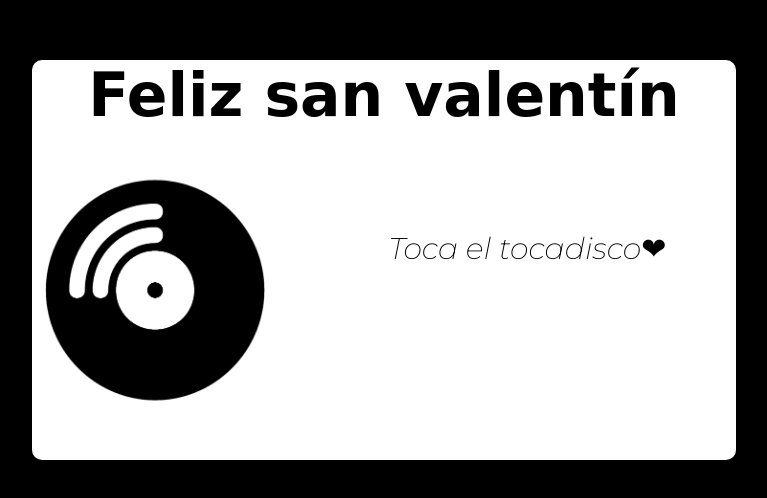
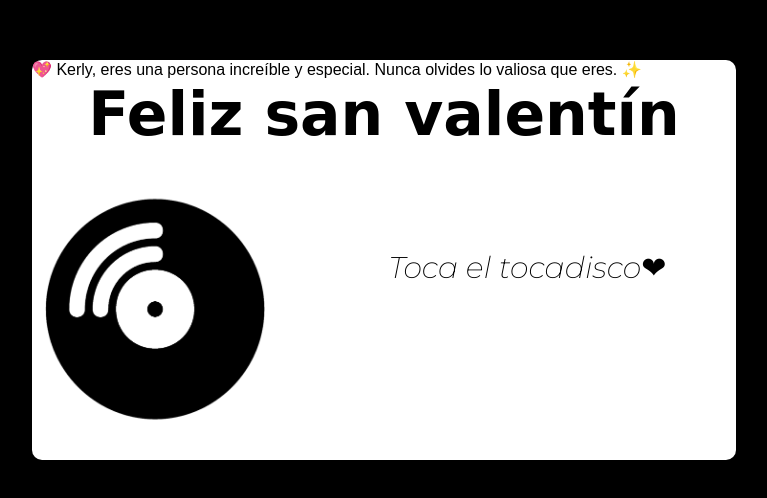
Before and after one commit to JosuJsjsj/music.github.io, a plain HTML site: page index.html in a window 1280 px wide. Shown: the part 140-638 px from the top of the page, without its empty margins (256-1023 px from the left). Drawn offline with Linux system fonts and the light colour scheme; a web font is replaced by a local one.

Commit message:
Update index.html

```diff
--- a/index.html
+++ b/index.html
@@ -15,7 +15,9 @@
 				<div class="contenedor">
 
 					<div class="separador">
-
+						<div class="fondo_negro">
+						    <p class="mensaje_kerly">💖 Kerly, eres una persona increíble y especial. Nunca olvides lo valiosa que eres. ✨</p>
+						</div>
 						<div class="titulo"><h1 class="san">Feliz san valentín</h1> </div>
 
 						<div class="cuerpo">
```
